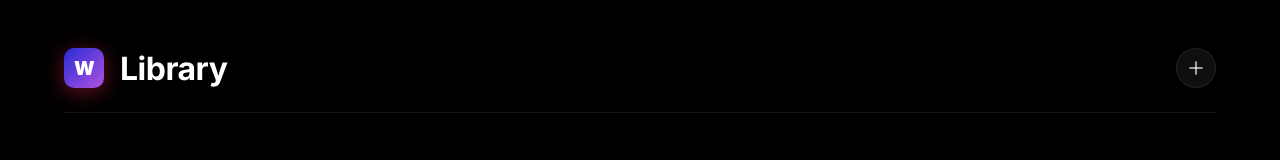
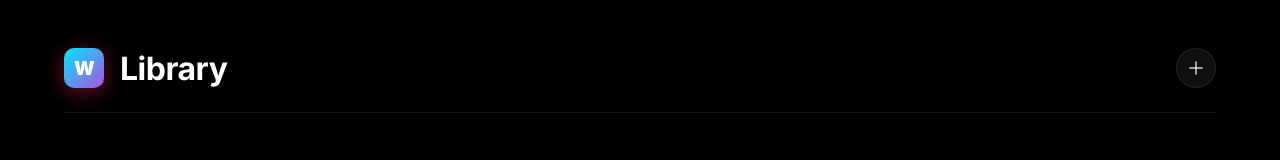
Before and after one commit to ommekr0n/Wavr, a website: page index.html in a window 1280 px wide. Drawn offline with nearby package versions, Linux system fonts and the light colour scheme; files whose address does not match are found by name; a web font is replaced by a local one.

Commit message:
Update theme color to Electric Cyan

```diff
--- a/css/main.css
+++ b/css/main.css
@@ -7,8 +7,8 @@
     --text-primary: #ffffff;
     --text-secondary: rgba(255, 255, 255, 0.6);
     --text-muted: rgba(255, 255, 255, 0.25);
-    --accent-color: #292CD6;
-    --accent-glow: rgba(41, 44, 214, 0.35);
+    --accent-color: #00E5FF;
+    --accent-glow: rgba(0, 229, 255, 0.35);
     --glass-bg: rgba(12, 12, 24, 0.7);
     --glass-border: rgba(255, 255, 255, 0.08);
     --transition-speed: 0.3s;
```
